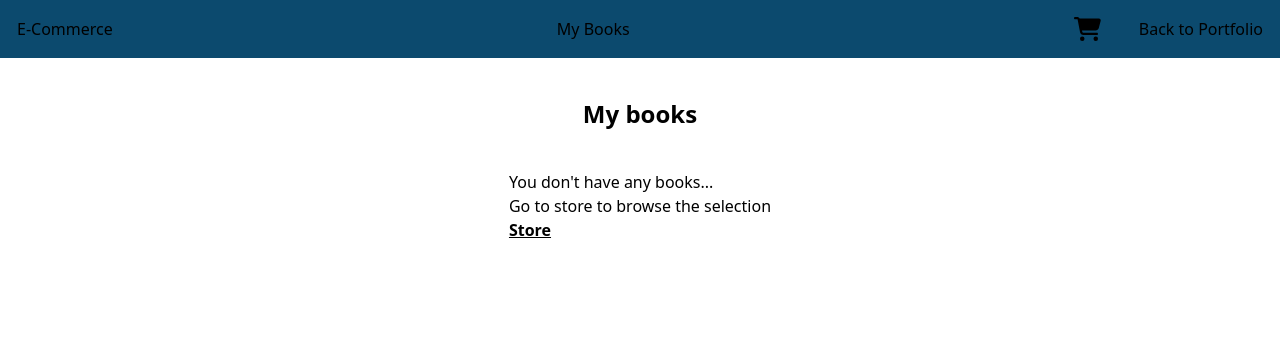
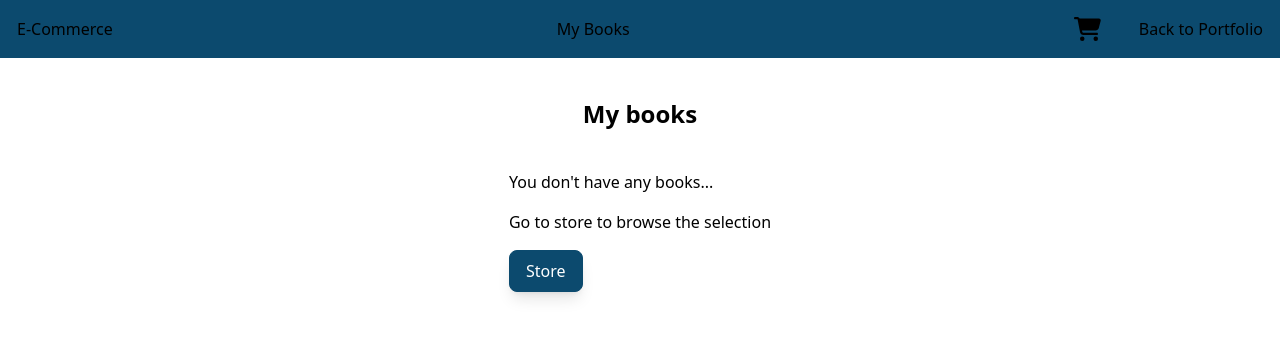
Before and after one commit to Cody06/Portfolio, a Next.js app: page /ecommerce/my-books in a window 1280 px wide. Shown: the top 338 px of the page. Built offline with nearby package versions, Linux system fonts and the light colour scheme.

Commit message:
Update my-books page UI

```diff
--- a/src/app/ecommerce/my-books/page.tsx
+++ b/src/app/ecommerce/my-books/page.tsx
@@ -1,40 +1,42 @@
 'use client';
 import SectionHeader from '@/components/projects/Ecommerce/SectionHeader';
 import useStore from '@/components/projects/Ecommerce/Store';
+import SecondaryButton from '@/components/projects/Ecommerce/ui/SecondaryButton';
 import Image from 'next/image';
 import Link from 'next/link';
 
 export default function Page() {
     const { myBooks } = useStore();
     return (
-        <main className="w-max mx-auto">
+        <main className="max-w-fit mx-auto">
             <SectionHeader title="My books" />
             {myBooks.length > 0 ? (
-                <section className="flex flex-col gap-y-4">
+                <section className="flex flex-wrap justify-center gap-4">
                     {myBooks.map((book) => (
                         <article
                             key={book.id}
-                            className="flex flex-col items-center gap-y-4 border border-neutral-200 rounded-md p-4"
+                            className="flex flex-col items-center w-[18.75rem] gap-y-4
+                                border border-neutral-200 rounded-lg p-4"
                         >
-                            <h2 className="font-bold">{book.title}</h2>
                             <Image
                                 src={`/assets/books/${book.images[0]}`}
                                 width={200}
                                 height={300}
                                 alt={`Cover ${book.title}`}
                             />
-                            <button className="border rounded-md px-4 py-2">Read</button>
+                            <h2 className="font-bold">{book.title}</h2>
+                            <section className="mt-auto">
+                                <SecondaryButton label="Read" />
+                            </section>
                         </article>
                     ))}
                 </section>
             ) : (
-                <div>
+                <section className="flex flex-col gap-y-4">
                     <h2>You don&apos;t have any books...</h2>
                     <p>Go to store to browse the selection</p>
-                    <Link href="/ecommerce" className="font-bold underline">
-                        Store
-                    </Link>
-                </div>
+                    <SecondaryButton label="Store" href="/ecommerce" />
+                </section>
             )}
         </main>
     );
```
